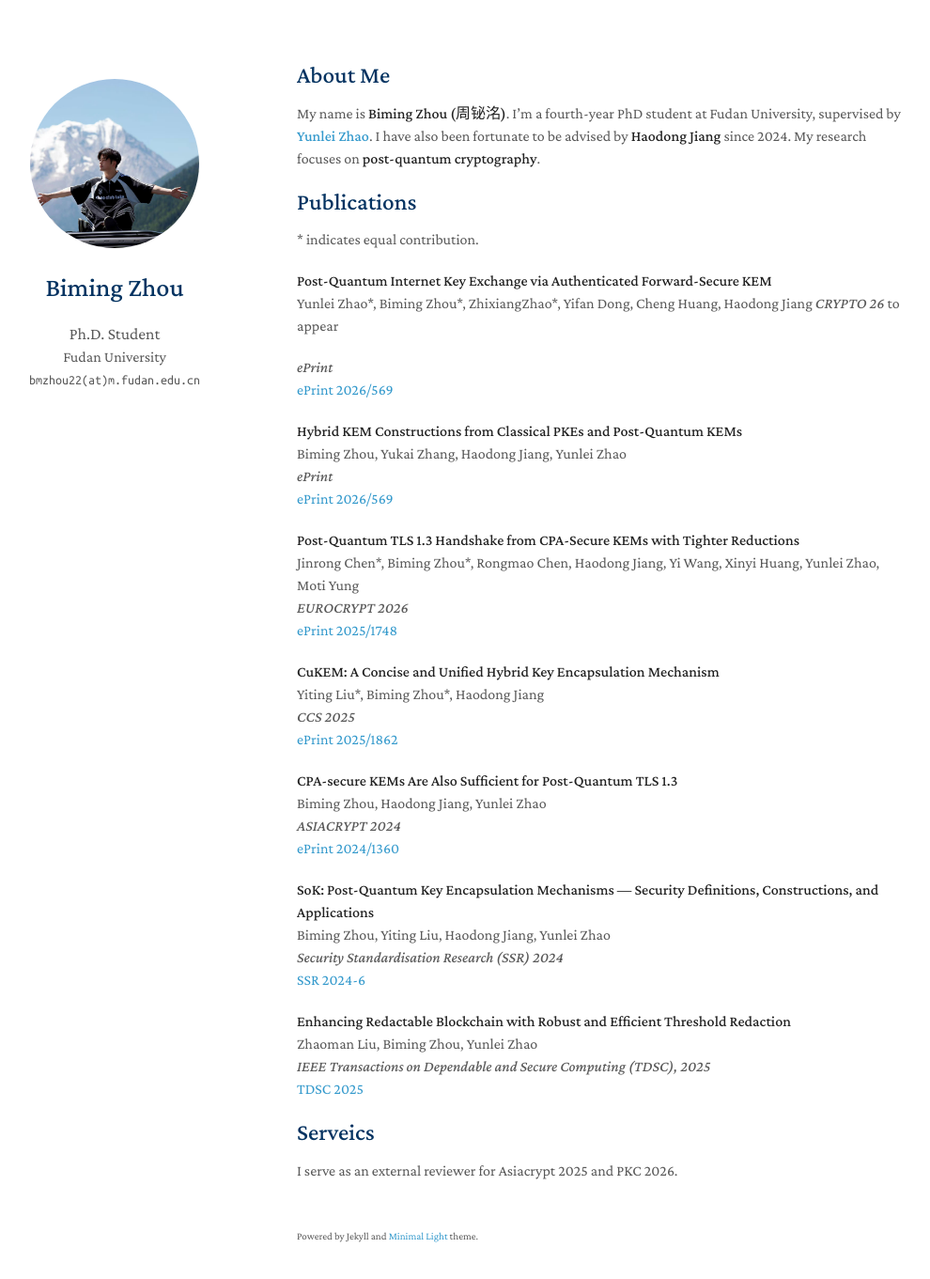
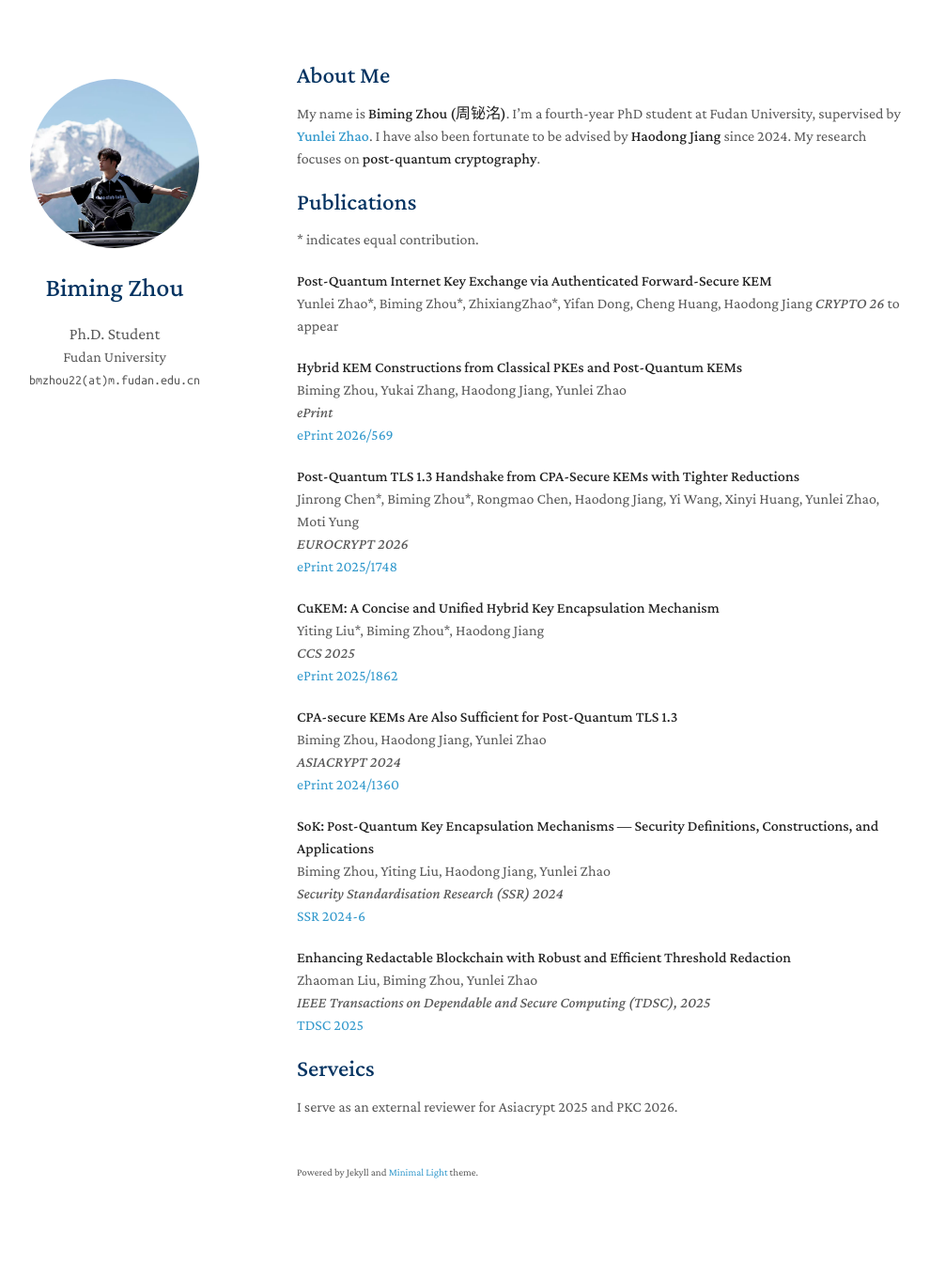
Before and after one commit to bimingzhou/bimingzhou.github.io, a Jekyll site: the page built from index.md, in a window 1280 px wide and 1396 px high. Shown: the top 1361 px of the window at 94% size, without its empty margins (154-1144 px from the left). Built offline with Jekyll 4.4.1, drawn with Linux system fonts in a browser that asks for light colours; a style sheet for code colours, icons or effects is not loaded; our own code applies the rules of GitHub Pages for plain Markdown files.

Commit message:
Update index.md

```diff
--- a/index.md
+++ b/index.md
@@ -14,9 +14,6 @@ My name is **Biming Zhou (周铋洺)**. I’m a fourth-year PhD student at Fudan
 Yunlei Zhao\*, Biming Zhou\*, ZhixiangZhao\*, Yifan Dong, Cheng Huang, Haodong Jiang
 *CRYPTO 26*
 to appear
-
-*ePrint*
-[ePrint 2026/569](https://eprint.iacr.org/2026/569)
 
 **Hybrid KEM Constructions from Classical PKEs and Post-Quantum KEMs**
 Biming Zhou, Yukai Zhang, Haodong Jiang, Yunlei Zhao
```
